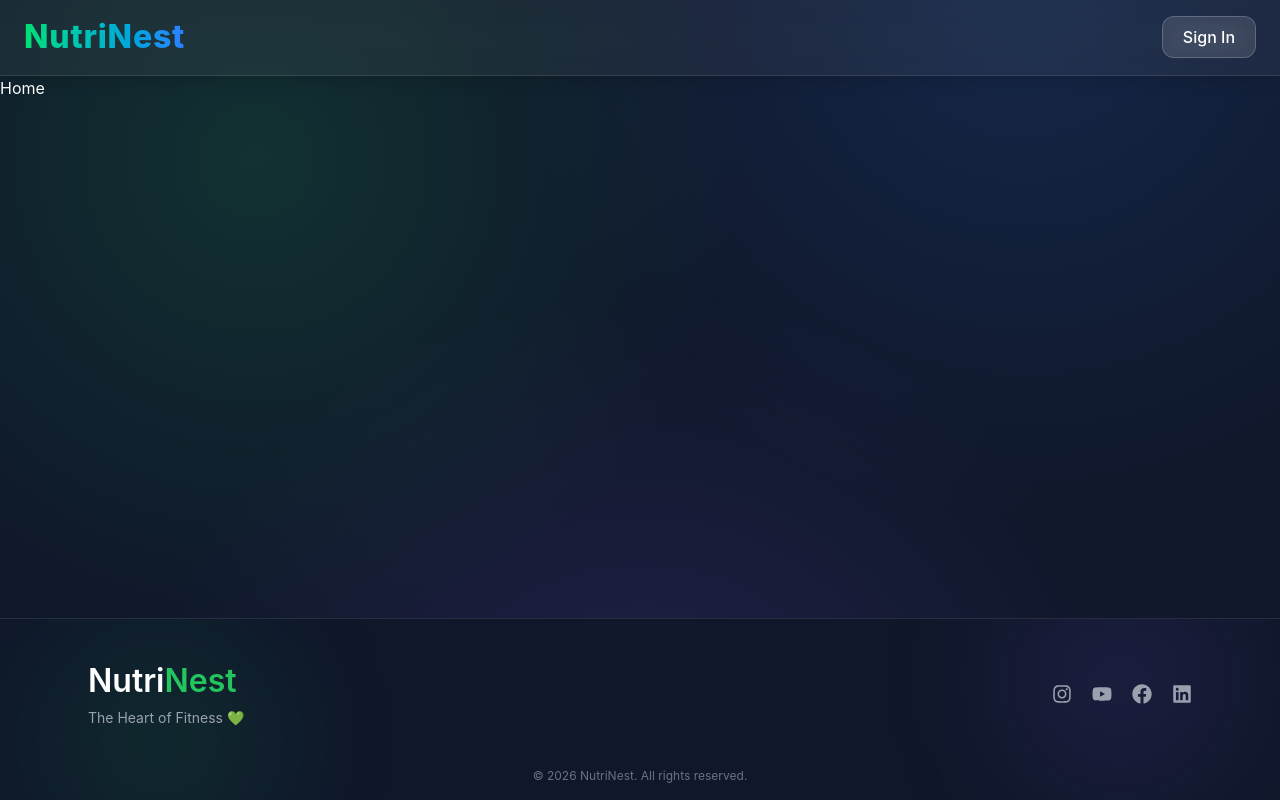
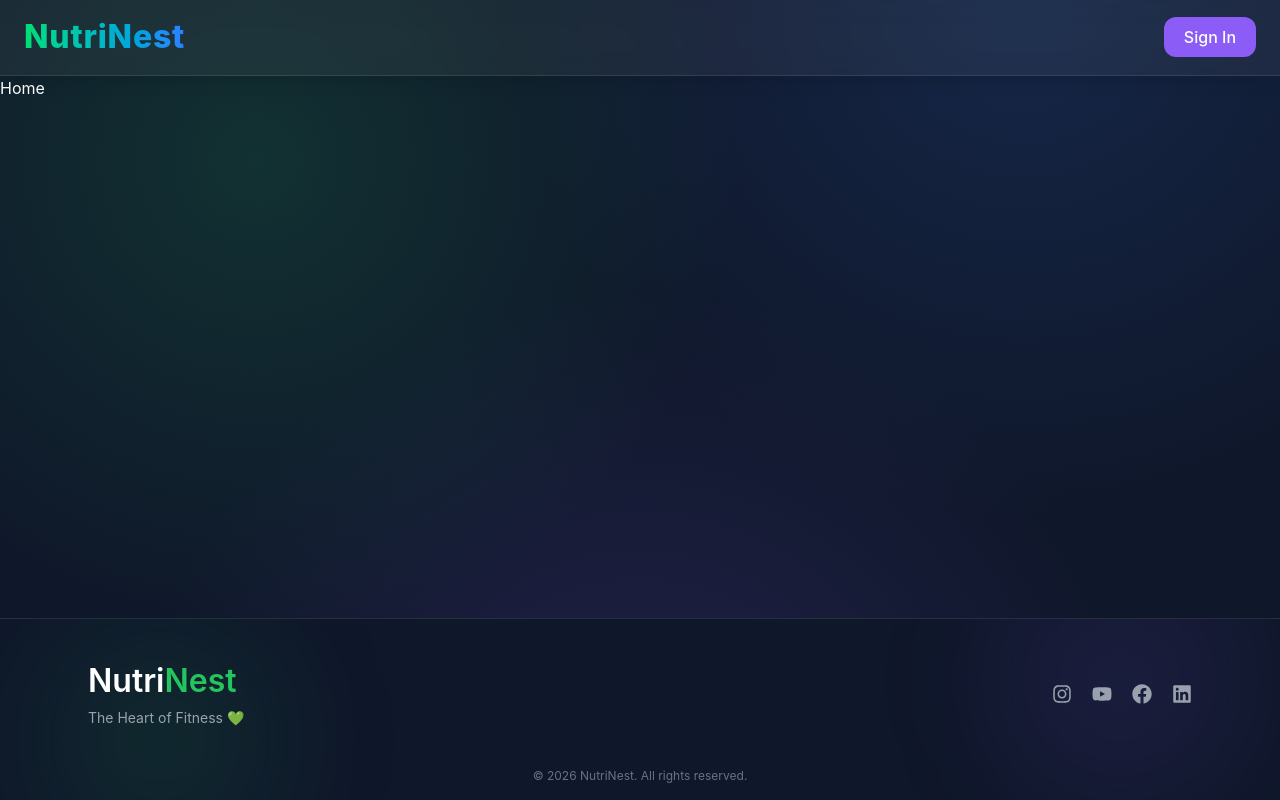
Before and after one commit to SuyashChavanOfficial/NutriNest, a React (Vite) app in the folder Frontend/: page / in a window 1280 px wide. Built offline with nearby package versions, Linux system fonts and the light colour scheme.

Commit message:
fix: update signin/signup button visibility

```diff
--- a/Frontend/src/components/Navbar.jsx
+++ b/Frontend/src/components/Navbar.jsx
@@ -1,26 +1,59 @@
 import React from "react";
-import { Link } from "react-router-dom";
+import { Link, useLocation, useNavigate } from "react-router-dom";
 
 export const Navbar = () => {
+  const location = useLocation();
+  const navigate = useNavigate();
+
+  const token = sessionStorage.getItem("token");
+
+  const handleLogout = () => {
+    sessionStorage.removeItem("token");
+    sessionStorage.removeItem("user");
+    navigate("/signin");
+  };
+
   return (
     <nav className="sticky top-0 z-50 backdrop-blur-md bg-white/5 border-b border-white/10 shadow-lg">
       <div className="max-w-7xl mx-auto flex justify-between items-center px-6 py-4">
-        <Link to={"/"}>
+        <Link to="/">
           <h1 className="text-xl md:text-2xl font-extrabold bg-gradient-to-r from-green-400 to-blue-500 bg-clip-text text-transparent tracking-wide">
             NutriNest
           </h1>
         </Link>
 
         <div className="flex items-center gap-4">
-          <Link
-            to={"/signin"}
-            className="px-5 py-2 rounded-xl font-medium text-white
-  bg-white/10 border border-white/20 backdrop-blur-md
-  hover:bg-white/20 hover:border-white/30
-  transition-all duration-300"
-          >
-            Sign In
-          </Link>
+          {!token && (
+            <>
+              {location.pathname === "/signin" ? (
+                <Link
+                  to="/signup"
+                  className="px-5 py-2 rounded-xl font-medium text-white
+                  bg-[#8B5CF6] hover:bg-[#7C3AED] transition-all duration-300"
+                >
+                  Sign Up
+                </Link>
+              ) : (
+                <Link
+                  to="/signin"
+                  className="px-5 py-2 rounded-xl font-medium text-white
+                  bg-[#8B5CF6] hover:bg-[#7C3AED] transition-all duration-300"
+                >
+                  Sign In
+                </Link>
+              )}
+            </>
+          )}
+
+          {token && (
+            <button
+              onClick={handleLogout}
+              className="px-5 py-2 rounded-xl font-medium text-white
+                bg-red-500 hover:bg-red-600 transition-all duration-300"
+            >
+              Logout
+            </button>
+          )}
         </div>
       </div>
     </nav>
```
